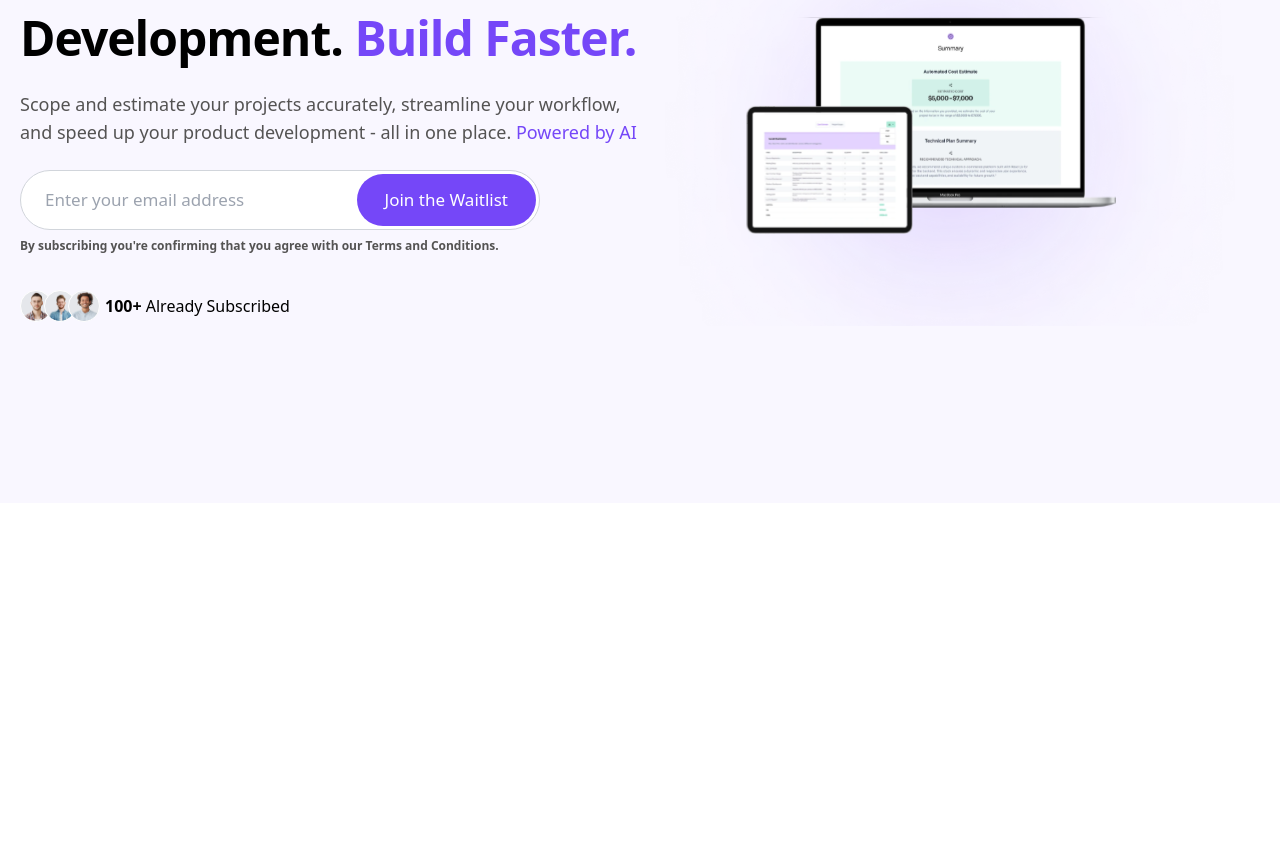
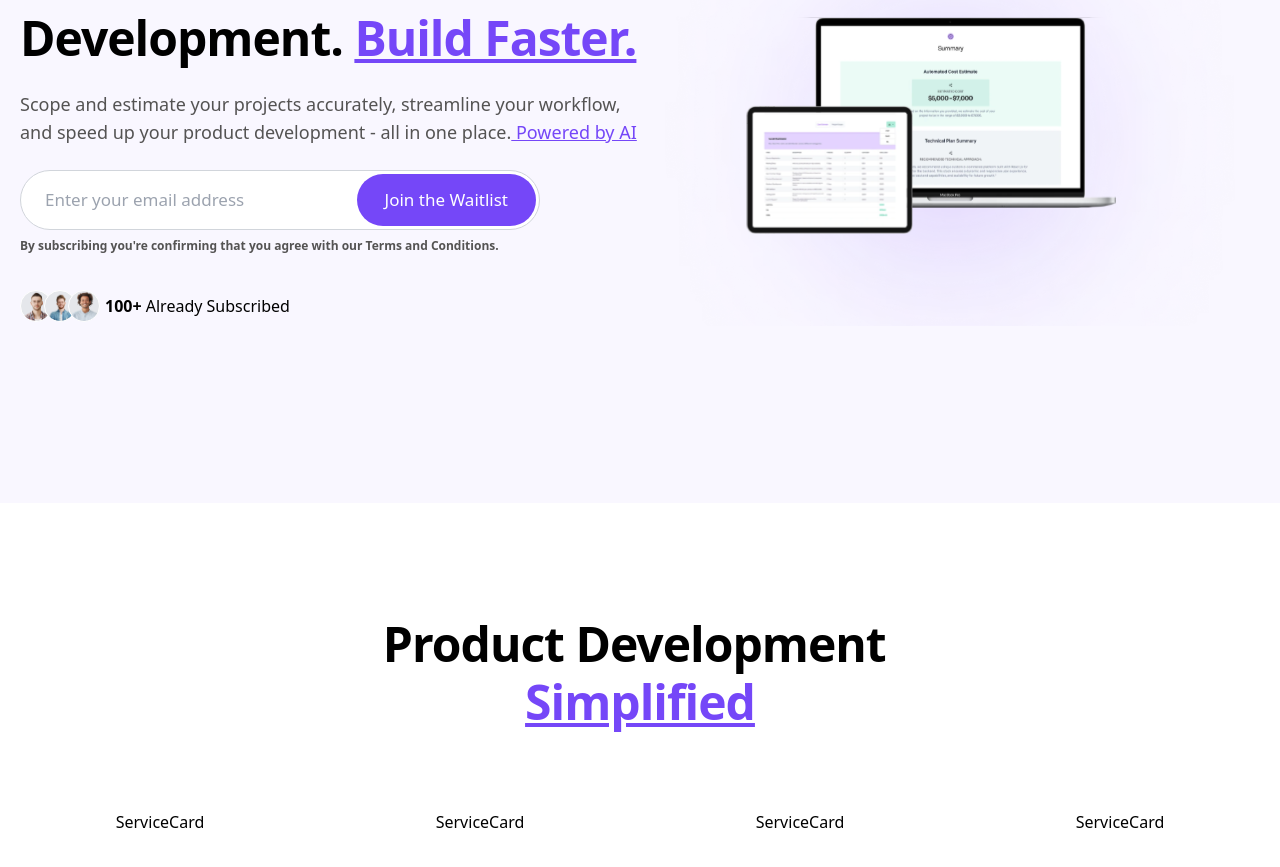
Before and after one commit to olaotantc/Projectmaven_landing_page, a Next.js app: page / in a window 1280 px wide. Shown: the part 297-1164 px from the top of the page. Before the commit the page ends 800 px from the top, so only its background shows below. Built offline with nearby package versions, Linux system fonts and the light colour scheme.

Commit message:
style: service section heading text and card layout

```diff
--- a/src/app/page.js
+++ b/src/app/page.js
@@ -1,12 +1,12 @@
 import Hero from "@/components/Hero";
-import Image from "next/image";
+import Services from "@/components/Services";
 
 export default function Home() {
   return (
     <div className="w-full h-full ">
       {/* Hero Component */}
       <Hero />
-
+      <Services />
     </div>
   );
 }
--- a/src/components/HeroLeft.js
+++ b/src/components/HeroLeft.js
@@ -1,18 +1,17 @@
 import AvatarRow from "./AvatarRow";
 import Input from "./Input";
 import TextAccent from "./TextAccent";
+import TextHeading from "./TextHeading";
 
 export default function HeroLeft() {
   return (
-    <div className="flex items-center justify-center flex-col md:block">
-      <h1
-        className="font-bold text-[45px] md:text-5xl text-center md:text-left  "
-        style={{ lineHeight: "1.2" ,letterSpacing:'-1px' }}
-      >
-        Accelerate Your Product Development.{" "}
-      <br className="md:hidden" />
-        <TextAccent> Build Faster.</TextAccent>
-      </h1>
+    <div className="flex items-center  justify-center flex-col md:block">
+      <TextHeading
+
+        text={"Accelerate Your Product Development."}
+        accentText={"Build Faster."}
+        addStyles={"text-[45px] font-bold text-center md:text-left "}
+      />
       <br />
       <p className="text-content-secondary   md:text-base lg:text-lg">
         Scope and estimate your projects accurately, streamline your workflow,
--- /dev/null
+++ b/src/components/ServiceCard.js
@@ -0,0 +1,5 @@
+export default function ServiceCard() {
+  return (
+    <div>ServiceCard</div>
+  )
+}
--- /dev/null
+++ b/src/components/Services.js
@@ -0,0 +1,23 @@
+import ServiceCard from "./ServiceCard";
+import TextHeading from "./TextHeading";
+
+export default function Services() {
+  return (
+    <div className="w-full min-h-screen container mx-auto text-center py-28 ">
+      <TextHeading
+        size="35px"
+        text="Product Development"
+        accentText={"Simplified"}
+        isBr={true}
+        addStyles={"text-[35px] font-bold  text-center "}
+      />
+
+      <div className="grid grid-cols-1 mt-20 md:grid-cols-2 lg:grid-cols-4">
+        <ServiceCard />
+        <ServiceCard />
+        <ServiceCard />
+        <ServiceCard />
+      </div>
+    </div>
+  );
+}
--- a/src/components/TextAccent.js
+++ b/src/components/TextAccent.js
@@ -1,6 +1,6 @@
 
 export default function TextAccent({children}) {
   return (
-    <span className='text-primary'>{children}</span>
+    <span className='text-primary underline'>{children}</span>
   )
 }
--- /dev/null
+++ b/src/components/TextHeading.js
@@ -0,0 +1,16 @@
+import TextAccent from "./TextAccent";
+
+export default function TextHeading({ text, accentText, isBr, addStyles }) {
+  return (
+    <h1
+      className={` md:text-5xl  ${addStyles}`}
+      style={{ lineHeight: "1.2", letterSpacing: "-1px" }}
+    >
+      {text}
+      &nbsp;
+      <br className="md:hidden" />
+      {isBr && <br className="hidden md:block" />}
+      <TextAccent>{accentText}</TextAccent>
+    </h1>
+  );
+}
```
